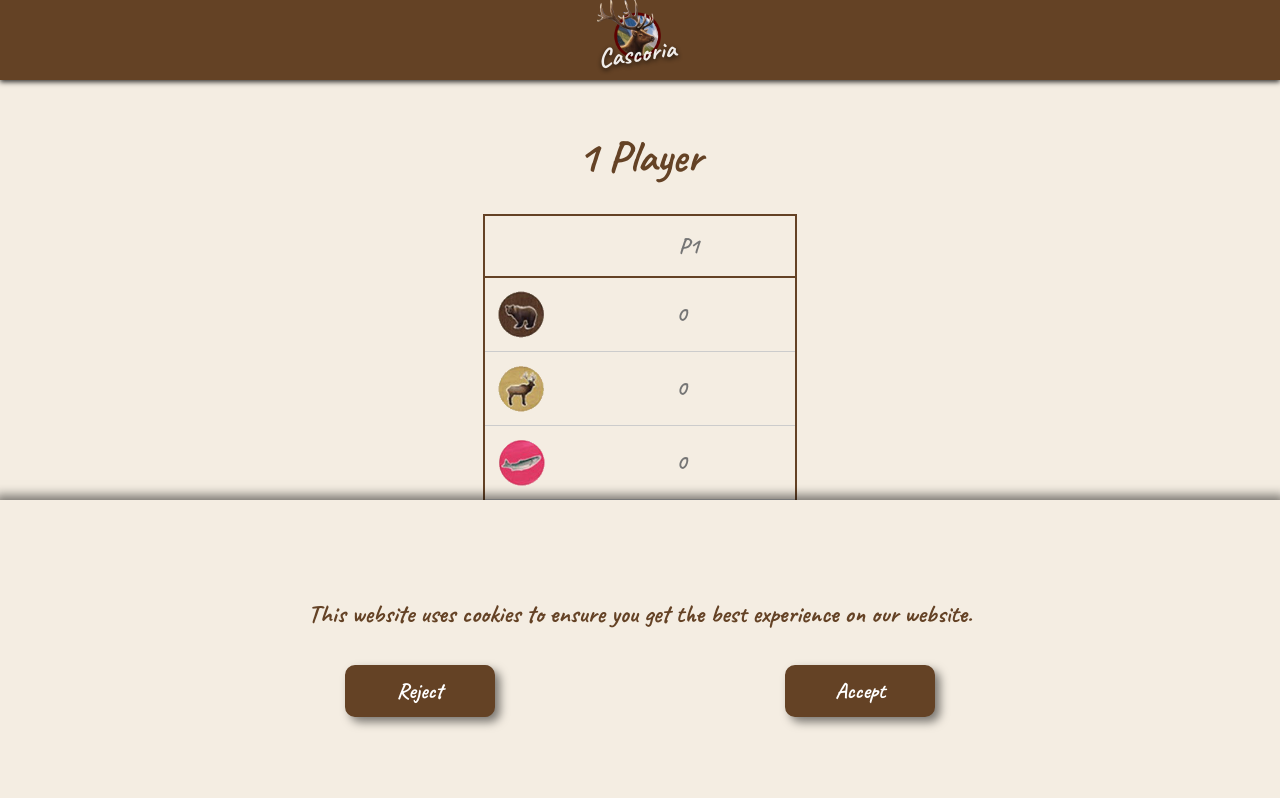
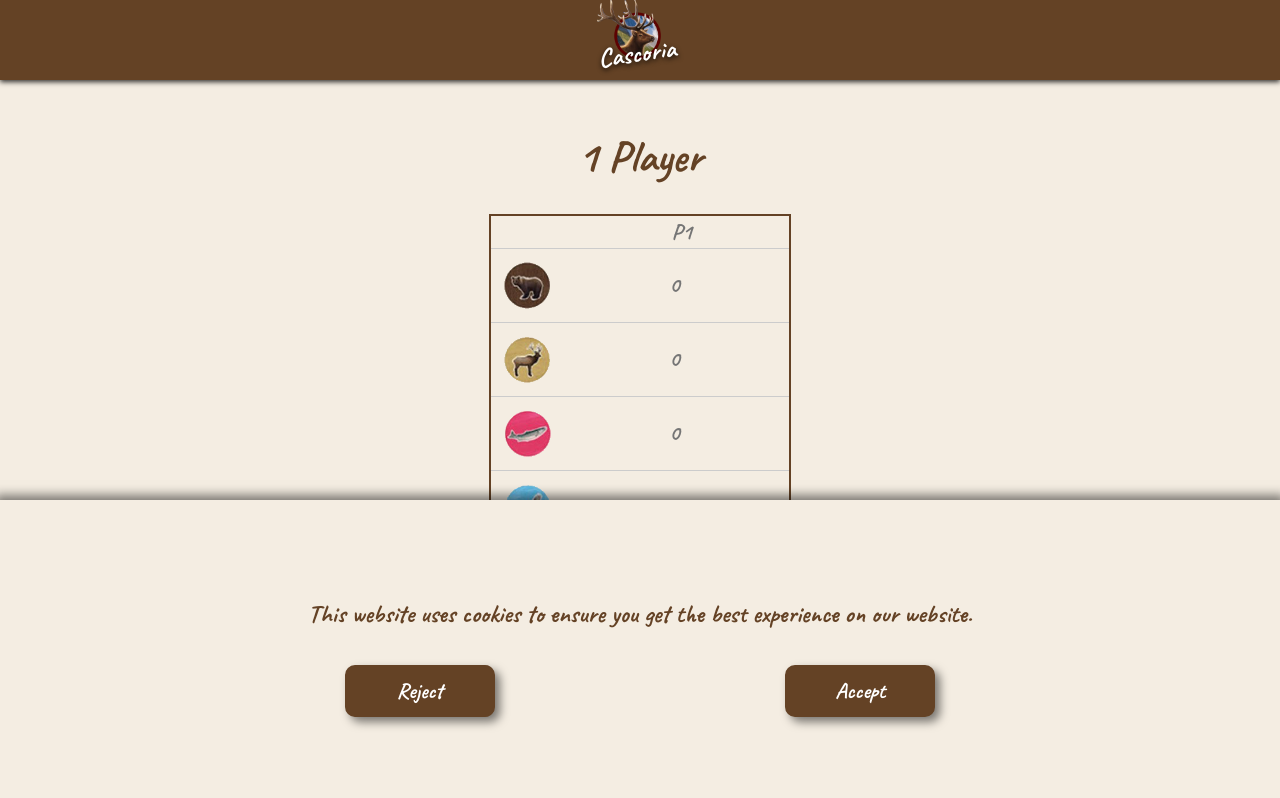
Before and after one commit to cophilot/cascoria, a Vue app: page /#/table/1 in a window 1280 px wide. Shown: the top 798 px of the page. Built offline with nearby package versions, Linux system fonts and the light colour scheme; a web font is replaced by a local one.

Commit message:
update: Sat Dec 30 12:20:44 PM CET 2023

```diff
--- a/src/components/CasTable.vue
+++ b/src/components/CasTable.vue
@@ -142,8 +142,9 @@ export default {
       if (this.count == 1) {
         let result = [];
         for (let e of this.wMatrix) {
-          result.push(e[0] >= 7 ? 2 : 0);
+          result.push(e[0] >= 7 ? [2] : [0]);
         }
+        console.log(result);
         return result;
       }
       if (this.count == 2) {
@@ -159,7 +160,13 @@ export default {
         }
         return result;
       }
-      return [];
+      return [
+        [0, 0, 0, 0, 0, 0],
+        [0, 0, 0, 0, 0, 0],
+        [0, 0, 0, 0, 0, 0],
+        [0, 0, 0, 0, 0, 0],
+        [0, 0, 0, 0, 0, 0]
+      ];
     },
     getTotalScore() {
       const result = [];
@@ -175,13 +182,13 @@ export default {
 <template>
   <div>
     <table>
-      <tr class="sub-divider">
+      <tr class="sticky">
         <td class="num-td"></td>
         <td v-for="n in getArray()" :key="'n' + n" class="num-td">
           <input
             type="text"
             :placeholder="'P' + n"
-            class="my-input"
+            class="my-input name-input"
             @input="setName(n, $event)"
             :value="names[n - 1]"
           />
@@ -282,7 +289,6 @@ export default {
           />
         </td>
         <td v-for="n in getArray()" :key="'h1' + n" class="num-td">
-          <div class="bonus-box">
           <input
             type="number"
             placeholder="0"
@@ -291,8 +297,9 @@ export default {
             @input="setHMatrix(1, n, $event)"
             :value="hMatrix[0][n - 1] == 0 ? '' : hMatrix[0][n - 1]"
           />
-            <p class="bonus">+4</p>
-          </div>
+          <p class="bonus">
+            {{ '+' + getBonusMatrix[0][n - 1] }}
+          </p>
         </td>
       </tr>
       <tr>
@@ -393,7 +400,7 @@ export default {
       </tr>
     </table>
   </div>
-  <button class="btn reset-btn" @click="reset()">Reset</button>
+  <button class="btn reset-btn print-off" @click="reset()">Reset</button>
 </template>
 
 <style scoped lang="scss">
@@ -412,11 +419,13 @@ export default {
   // remove arrows
   -moz-appearance: textfield;
   appearance: textfield;
+  z-index: 10;
 
   &:focus {
     outline: none;
   }
 }
+
 .icon {
   height: 75px;
   margin: -2px;
@@ -425,23 +434,29 @@ export default {
   align-items: center;
 }
 table {
-  border-collapse: collapse;
-  border-spacing: 0;
   border: 2px solid $prim-color;
   margin: 0 auto;
   max-width: 95%;
+  border-collapse: separate; /* Don't collapse */
+  border-spacing: 0;
 }
 .icon-td {
   border-bottom: 1px solid #ccc;
   text-align: center;
 }
 .num-td {
-  padding: 15px;
+  padding: auto;
   border-bottom: 1px solid #ccc;
   text-align: center;
 }
 tr:last-child td {
   border-bottom: 0;
+}
+
+tr {
+  td:last-child {
+    padding-right: 15px;
+  }
 }
 
 .final-score {
@@ -452,13 +467,9 @@ tr:last-child td {
 }
 .sub-divider {
   border-bottom: 2px solid $prim-color;
+  border-collapse: separate; /* Don't collapse */
 }
-.bonus-box {
-  /*  display: flex;
-  justify-content: center;
-  align-items: center;
-  flex-direction: column; */
-}
+
 .bonus {
   font-size: 16px;
   padding: 0;
@@ -471,5 +482,14 @@ tr:last-child td {
   text-align: center;
   padding-left: 25px;
   margin-top: -15px;
+  z-index: 1;
+}
+
+.sticky {
+  position: sticky;
+  top: 80px;
+  background-color: $bg-color;
+  border-bottom: 2px solid $prim-color;
+  border-top: 2px solid $prim-color;
 }
 </style>
--- /dev/null
+++ b/src/components/MyLogo.vue
@@ -0,0 +1,67 @@
+<script lang="ts">
+export default {
+  name: 'MyLogo'
+};
+</script>
+
+<template>
+  <div class="logo-container">
+    <img src="@/assets/logo.png" alt="Cascoria" class="logo" />
+    <p class="logo-name">Cascoria</p>
+  </div>
+</template>
+
+<style scoped lang="scss">
+@import '@/variables';
+
+.logo-container {
+  width: 100%;
+  height: 100%;
+  margin: 0 auto;
+  display: flex;
+  justify-content: center;
+  flex-direction: column;
+  align-items: center;
+  padding: 0 20px;
+  margin-left: -23px;
+  cursor: pointer;
+  .logo {
+    width: 80px;
+    margin-top: 10px;
+    transition: 0.3s;
+    margin-bottom: -38px;
+  }
+  .logo-name {
+    color: white;
+    transition: 0.3s;
+    font-weight: bold;
+    font-size: 26px;
+    text-shadow: 0 2px 5px rgba(0, 0, 0, 0.795);
+    rotate: -8deg;
+    margin-top: 0px;
+  }
+  /* &:hover {
+      .logo-name {
+        opacity: 1;
+        rotate: 0deg;
+      }
+      .logo {
+        scale: 1.3;
+      }
+    } */
+}
+
+@media screen and (max-width: 800px) {
+  /* .logo-container {
+    &:hover {
+      .logo-name {
+        opacity: 0.9;
+        rotate: -8deg;
+      }
+      .logo {
+        scale: 1;
+      }
+    }
+  } */
+}
+</style>
--- a/src/components/NavBar.vue
+++ b/src/components/NavBar.vue
@@ -1,6 +1,10 @@
 <script lang="ts">
+import MyLogo from '@/components/MyLogo.vue';
 export default {
   name: 'NavBar',
+  components: {
+    MyLogo
+  },
   methods: {
     goToHome() {
       this.$router.push({ name: 'home' });
@@ -10,11 +14,8 @@ export default {
 </script>
 
 <template>
-  <nav class="navbar">
-    <div class="logo-container" @click="goToHome()">
-      <img src="@/assets/logo.png" alt="Cascoria" class="logo" />
-      <p class="logo-name">Cascoria</p>
-    </div>
+  <nav class="navbar print-off">
+    <MyLogo></MyLogo>
   </nav>
 </template>
 
@@ -30,56 +31,5 @@ export default {
   position: fixed;
   left: 0;
   top: 0;
-  .logo-container {
-    width: 100%;
-    height: 100%;
-    margin: 0 auto;
-    display: flex;
-    justify-content: center;
-    flex-direction: column;
-    align-items: center;
-    padding: 0 20px;
-    margin-left: -23px;
-    cursor: pointer;
-    .logo {
-      width: 80px;
-      margin-top: 10px;
-      transition: 0.3s;
-      margin-bottom: -38px;
-    }
-    .logo-name {
-      color: white;
-      transition: 0.3s;
-      font-weight: bold;
-      font-size: 26px;
-      text-shadow: 0 2px 5px rgba(0, 0, 0, 0.795);
-      opacity: 0.9;
-      rotate: -8deg;
-      margin-top: 0px;
-    }
-    /* &:hover {
-      .logo-name {
-        opacity: 1;
-        rotate: 0deg;
-      }
-      .logo {
-        scale: 1.3;
-      }
-    } */
-  }
-}
-
-@media screen and (max-width: 800px) {
-  /* .logo-container {
-    &:hover {
-      .logo-name {
-        opacity: 0.9;
-        rotate: -8deg;
-      }
-      .logo {
-        scale: 1;
-      }
-    }
-  } */
 }
 </style>
--- a/src/views/HomeView.vue
+++ b/src/views/HomeView.vue
@@ -24,8 +24,8 @@ export default {
   <button class="btn" @click="goToTable(2)">2 Player</button>
   <button class="btn" @click="goToTable(3)">3 Player</button>
   <button class="btn" @click="goToTable(4)">4 Player</button>
-  <button class="btn" @click="goToTable(5)">5 Player</button>
-  <button class="btn" @click="goToTable(6)">6 Player</button>
+  <!--  <button class="btn" @click="goToTable(5)">5 Player</button>
+  <button class="btn" @click="goToTable(6)">6 Player</button> -->
   <p>By <a href="https://github.com/phil1436" target="_blank">Philipp B.</a></p>
 </template>
 <style scoped lang="scss">
--- a/src/views/TableView.vue
+++ b/src/views/TableView.vue
@@ -1,10 +1,12 @@
 <script lang="ts">
 import CasTable from '@/components/CasTable.vue';
+import MyLogo from '@/components/MyLogo.vue';
 
 export default {
   name: 'TableView',
   components: {
-    CasTable
+    CasTable,
+    MyLogo
   },
   data() {
     return {
@@ -49,10 +51,21 @@ export default {
     },
     saveAsPDF() {
       this.printing = true;
+
+      const els = document.getElementsByClassName('print-off');
+      const displayBefore: any[] = [];
+      Array.prototype.forEach.call(els, function (el: any) {
+        displayBefore.push(el.style.display);
+        el.style.display = 'none';
+      });
+
       setTimeout(() => {
         window.print();
         setTimeout(() => {
           this.printing = false;
+          Array.prototype.forEach.call(els, function (el: any, i: number) {
+            el.style.display = displayBefore[i];
+          });
         }, 500);
       }, 500);
     },
@@ -71,6 +84,7 @@ export default {
 <template>
   <div>
     <h1 v-if="!printing">{{ count }} Player</h1>
+    <MyLogo v-if="printing"></MyLogo>
     <h1 v-if="printing">{{ getDate() }}</h1>
     <div class="container">
       <CasTable :count="count" />
```
Lines whose indentation alone changed are shown as unchanged.
